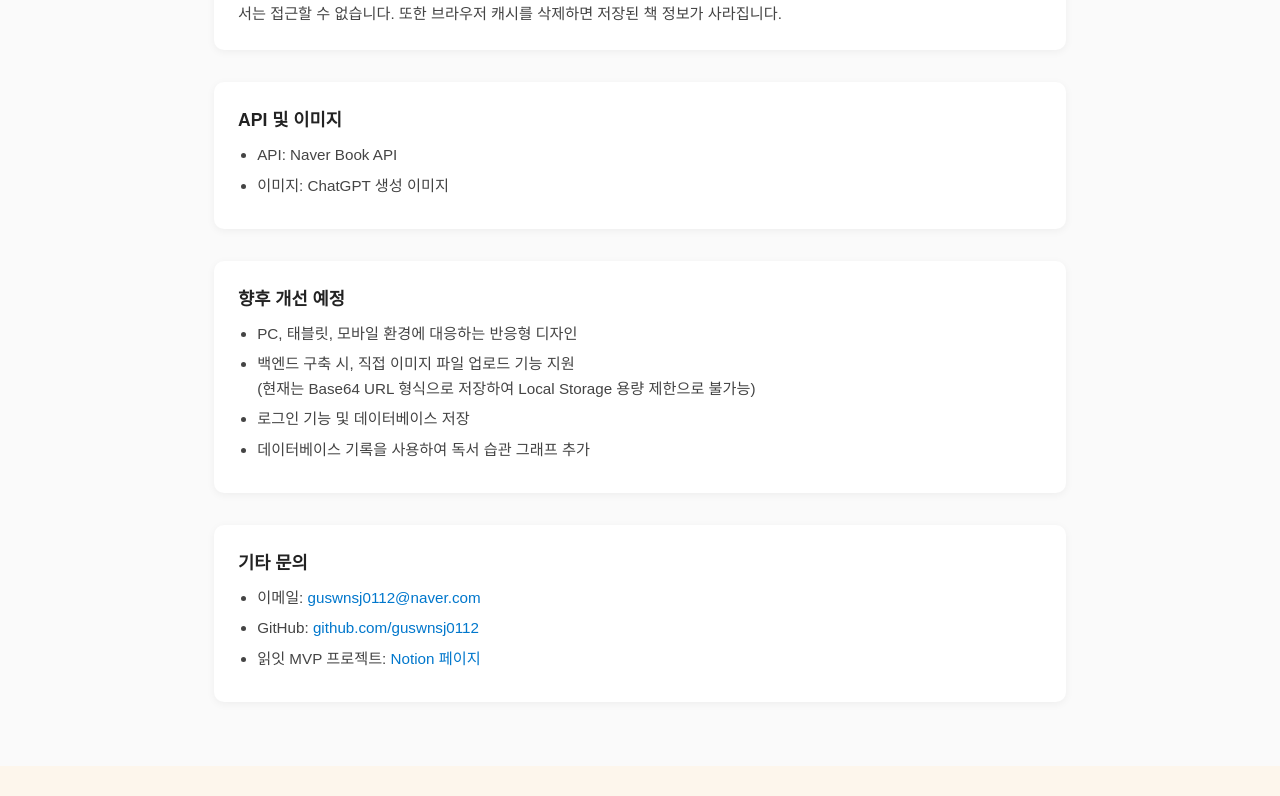
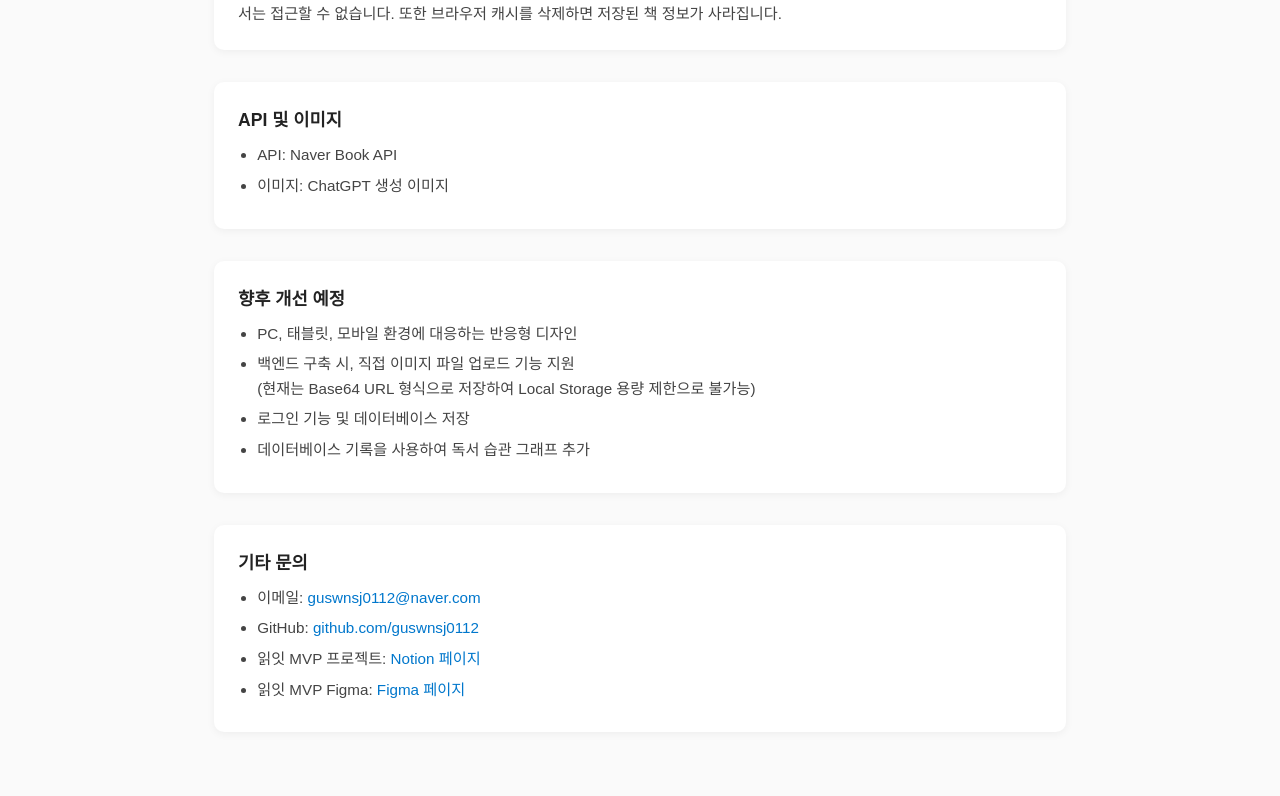
Before and after one commit to guswnsj0112/readIt, a React (Vite) app in the folder frontend/: page /contact in a window 1280 px wide. Shown: the part 513-1309 px from the top of the page. Before the commit the page ends 1279 px from the top, so only its background shows below. Built offline with nearby package versions, Linux system fonts and the light colour scheme.

Commit message:
fix: 문의 페이지에 피그마 추가

```diff
--- a/frontend/src/pages/Contact.jsx
+++ b/frontend/src/pages/Contact.jsx
@@ -77,6 +77,16 @@ export default function Contact() {
                 Notion 페이지
               </a>
             </li>
+            <li>
+              읽잇 MVP Figma:{" "}
+              <a
+                href="https://www.figma.com/design/AnLqKMJhWCnoWmxwTJYg5y/%EC%9D%BD%EC%9E%87?node-id=0-1&t=OxWj5bTmKZuLEXsX-1"
+                target="_blank"
+                rel="noopener noreferrer"
+              >
+                Figma 페이지
+              </a>
+            </li>
           </ul>
         </div>
       </section>
```
